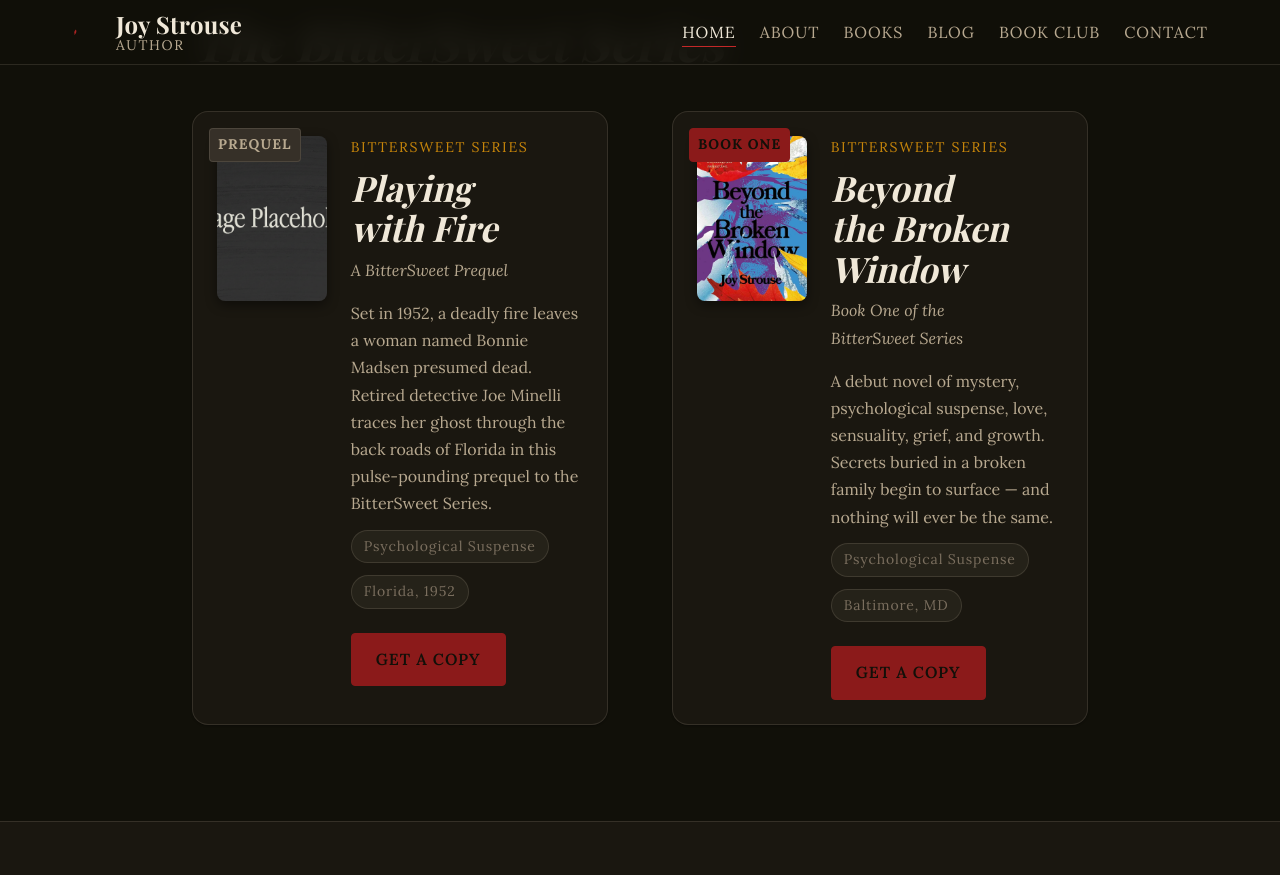
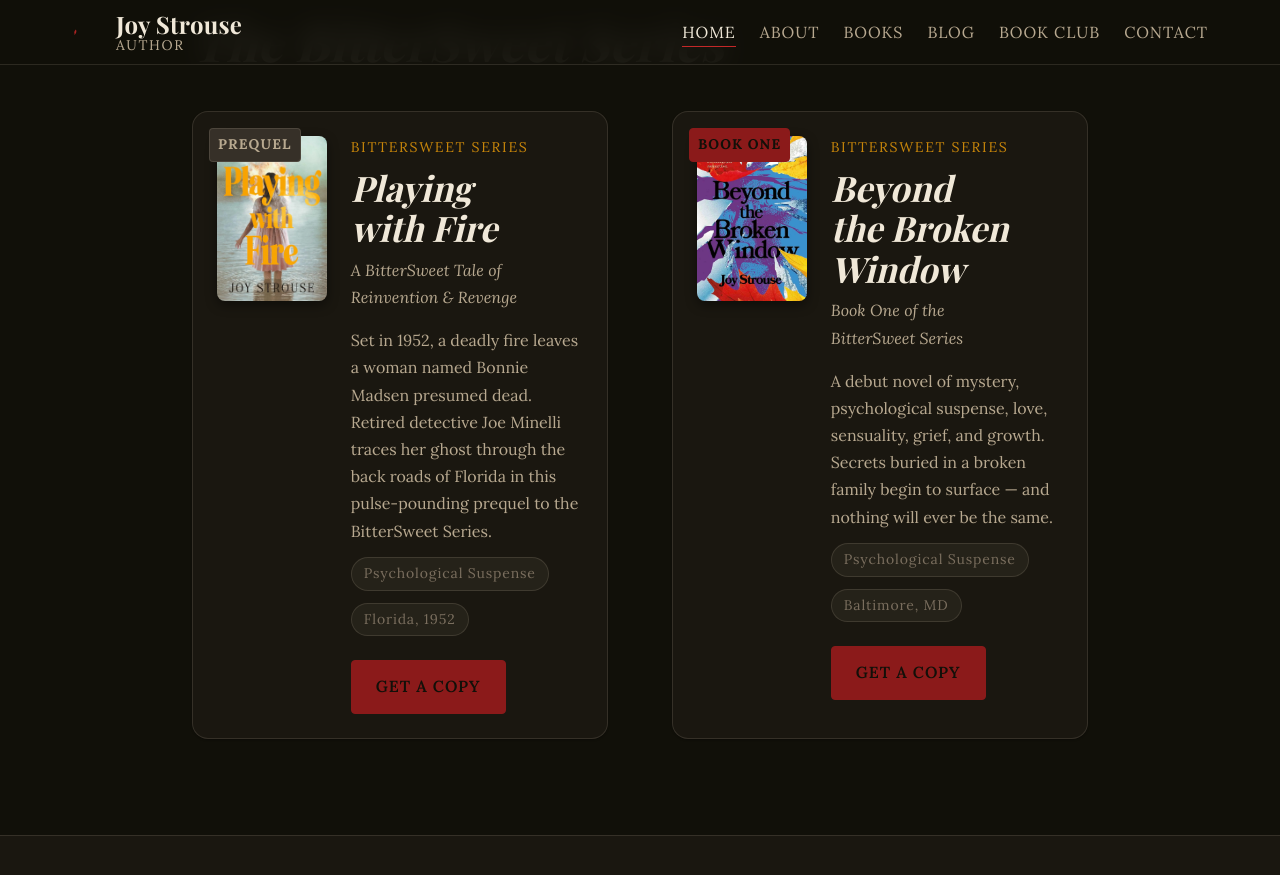
Before and after one commit to JimmyFlame77/joystrouseauthor, a Jekyll site: the page built from index.html, in a window 1280 px wide and 900 px high, scrolled down 1425 px. Shown: the top 875 px of the window. Built offline with Jekyll 4.4.1, drawn with Linux system fonts in a browser that asks for light colours; some web fonts are replaced; the list of posts is cut into pages by our own code.

Commit message:
Updated BitterSweet series card

```diff
--- a/_data/books.yml
+++ b/_data/books.yml
@@ -2,10 +2,10 @@
 # Each entry powers the book cards on the homepage and any books/shop page.
 
 - title: "Playing with Fire"
-  subtitle: "A BitterSweet Prequel"
+  subtitle: "A BitterSweet Tale of Reinvention & Revenge"
   series: "BitterSweet Series"
   series_order: 0
-  cover: "/assets/images/img-placeholder.png"
+  cover: "/assets/images/playing-with-fire-cover.webp"
   description: "Set in 1952, a deadly fire leaves a woman named Bonnie Madsen presumed dead. Retired detective Joe Minelli traces her ghost through the back roads of Florida in this pulse-pounding prequel to the BitterSweet Series."
   genre: "Psychological Suspense"
   setting: "Florida, 1952"
```
Also changed, not shown: assets/images/playing-with-fire-cover.jpg (deleted), assets/images/playing-with-fire-cover.webp (added).
